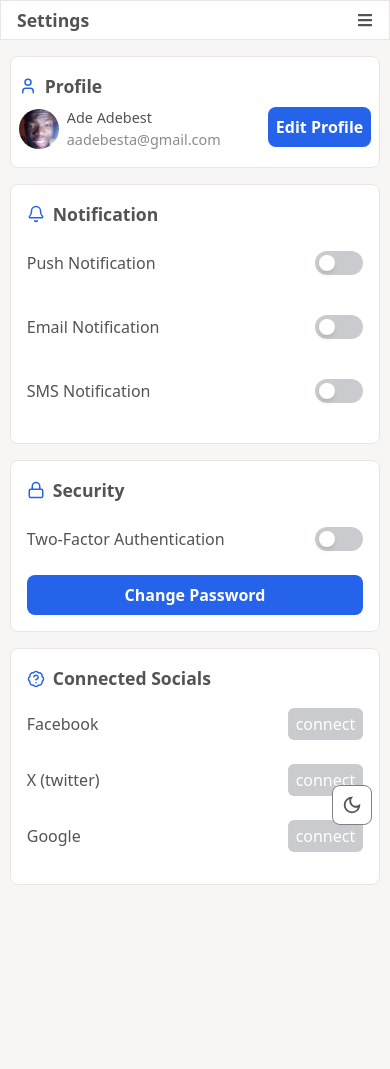
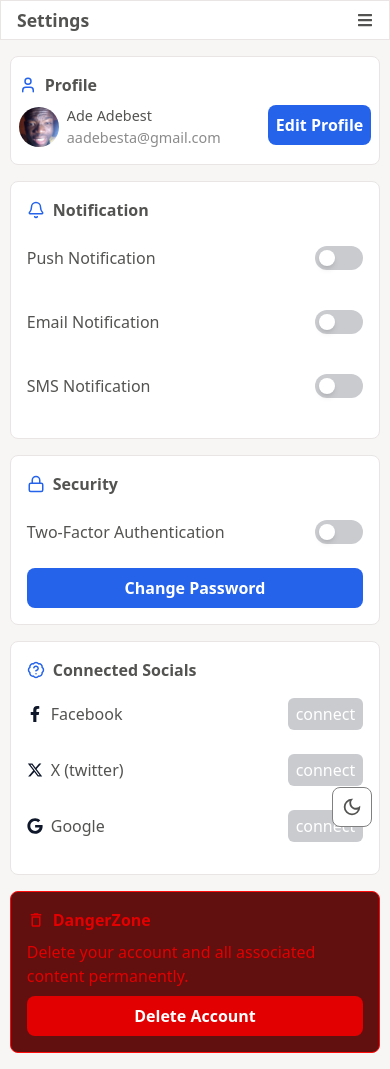
Before and after one commit to AdebestAA/admin-dashboard, a Next.js app: page /settings in a window 390 px wide. Before the commit the page ends 901 px from the top, so only its background shows below. Built offline with nearby package versions, Linux system fonts and the light colour scheme.

Commit message:
danger zone

```diff
--- a/package.json
+++ b/package.json
@@ -19,8 +19,7 @@
     "react-chartjs-2": "^5.3.0",
     "react-dom": "^19.0.0",
     "react-icons": "^5.5.0",
-    "react-redux": "^9.2.0",
-    "simple-icons": "^14.12.2"
+    "react-redux": "^9.2.0"
   },
   "devDependencies": {
     "@tailwindcss/postcss": "^4",
--- a/src/app/settings/page.tsx
+++ b/src/app/settings/page.tsx
@@ -1,5 +1,6 @@
 "use client"
 import ConnectedSocials from '@/components/SettingsComponents/ConnectedSocials'
+import DangerZone from '@/components/SettingsComponents/DangerZone'
 import Notification from '@/components/SettingsComponents/Notification'
 import Security from '@/components/SettingsComponents/Security'
 import dynamic from 'next/dynamic'
@@ -13,6 +14,7 @@ const page = () => {
       <Notification/>
       <Security/>
       <ConnectedSocials/>
+      <DangerZone/>
       </div>
   )
 }
--- a/src/components/ChangeTheme.tsx
+++ b/src/components/ChangeTheme.tsx
@@ -70,7 +70,7 @@ if (!theme) {
     {theme === "light" ? <MdOutlineDarkMode className='text-Dtext text-text' size={22} /> : <CiLight size={22} className='text-Dtext text-white' />}
 </button>
 {/* Mobile */}
-<button className='text-Dtext mdsm:hidden inline rounded-lg fixed left-[85%] top-[93%] bg-white dark:bg-Dwhite z-50 p-2 border-[gray] dar:border-Dborder border-[1px] cursor-pointer' onClick={()=> setTheme(theme === "light" ? "dark" : "light")}>
+<button className='text-Dtext mdsm:hidden inline rounded-lg fixed left-[85%] bottom-[2%] bg-white dark:bg-Dwhite z-50 p-2 border-[gray] dar:border-Dborder border-[1px] cursor-pointer' onClick={()=> setTheme(theme === "light" ? "dark" : "light")}>
     {theme === "light" ? <MdOutlineDarkMode className='text-Dtext text-text' size={22} /> : <CiLight size={22} className='text-Dtext text-text' />}
 </button>
 </>
--- a/src/components/SettingsComponents/ConnectedSocials.tsx
+++ b/src/components/SettingsComponents/ConnectedSocials.tsx
@@ -4,7 +4,9 @@ import { appDispatch, RootState } from "@/store"
 import { connect, disconnect } from "@/store/slices/ConnectedSocialSlice"
 import {BadgeHelp} from "lucide-react"
 import { useDispatch, useSelector } from "react-redux"
-
+import { FaFacebookF } from "react-icons/fa";
+import { FaXTwitter } from "react-icons/fa6";
+import { FaGoogle } from "react-icons/fa";
 const ConnectedSocials = () => {
 const dispatch = useDispatch<appDispatch>()
   const connectedSocialState = useSelector((state:RootState)=>{
@@ -16,14 +18,16 @@ const dispatch = useDispatch<appDispatch>()
     >
 <div className='flex items-center'>
         <BadgeHelp className='text-blue' size={18}/>
-<h1 className='text-[1.1rem] font-semibold ml-2'>Connected Socials</h1>
+
+<h1 className='text-[1rem] md:text-[1.1rem] font-semibold ml-2'>Connected Socials</h1>
         </div>
         <div>
            {connectedSocialState.length > 0 && connectedSocialState.map((item,index)=>{
 
        return (
            <section className="flex justify-between my-2 py-2" key={index}>
-               <p className="flex items-center">{item.name}</p>
+               <div className="flex items-center"> <span>{item.name.toLocaleLowerCase().trim() == "facebook" ? <FaFacebookF className=" text-Dwhite dark:text-white" size={16}/> : item.name.toLocaleLowerCase().trim() == "google" ?<FaGoogle className=" text-Dwhite dark:text-white" size={16}/> : <FaXTwitter className=" text-Dwhite dark:text-white" size={16}/>}</span><span className="ml-2">{item.name}</span></div>
+
                    <button
                      onClick={()=> {
 
--- /dev/null
+++ b/src/components/SettingsComponents/DangerZone.tsx
@@ -0,0 +1,20 @@
+import React from 'react'
+import { MdDeleteOutline } from "react-icons/md";
+
+
+const DangerZone = () => {
+  return (
+    <div className="w-[95%] mx-auto flex flex-col  my-4 bg-[#620f0f]  border-[#ff0c0c]  border-[1px] rounded-lg py-4 px-4"
+    >
+        <div className='flex items-center'>
+        <MdDeleteOutline className='text-[#e30000]' size={18}/>
+
+<h1 className='text-[1rem] text-[#e30000] md:text-[1.1rem] font-semibold ml-2'> DangerZone</h1>
+        </div>
+       <p className='text-[#e30000] my-2'>Delete your account and all associated content permanently.</p>
+       <button className='bg-[#e30000] rounded-lg h-10 md:h-12 mdsm:max-w-[160px] px-2 hover:opacity-70 cursor-pointer text-white font-semibold'>Delete Account</button>
+        </div>
+  )
+}
+
+export default DangerZone
--- a/src/components/SettingsComponents/Notification.tsx
+++ b/src/components/SettingsComponents/Notification.tsx
@@ -16,7 +16,7 @@ const notificationState = useSelector((state:RootState)=>{
     <div className="w-[95%] mx-auto flex flex-col  my-4 bg-white dark:bg-Dwhite border-border dark:border-Dborder border-[1px] rounded-lg py-4 px-4">
             <div className='flex items-center'>
         <Bell className='text-blue' size={18}/>
-<h1 className='text-[1.1rem] font-semibold ml-2'>Notification</h1>
+<h1 className='text-[1rem] md:text-[1.1rem] font-semibold ml-2'>Notification</h1>
         </div>
 
 <div>
--- a/src/components/SettingsComponents/Profile.tsx
+++ b/src/components/SettingsComponents/Profile.tsx
@@ -7,7 +7,7 @@ const Profile = () => {
     <div className='w-[95%] mx-auto flex flex-col my-4 bg-white dark:bg-Dwhite border-border dark:border-Dborder border-[1px] rounded-lg py-4 px-2'>
         <div className='flex items-center'>
         <User className='text-blue' size={18}/>
-<h1 className='text-[1.1rem] font-semibold ml-2'>Profile</h1>
+<h1 className='text-[1rem] md:text-[1.1rem] font-semibold ml-2'>Profile</h1>
         </div>
 
 <div className='flex justify-between w-full mt-2'>
--- a/src/components/SettingsComponents/Security.tsx
+++ b/src/components/SettingsComponents/Security.tsx
@@ -16,7 +16,7 @@ const securityState = useSelector((state:RootState)=>{
     >
          <div className='flex items-center'>
         <Lock className='text-blue' size={18}/>
-<h1 className='text-[1.1rem] font-semibold ml-2'>Security</h1>
+<h1 className='text-[1rem] md:text-[1.1rem] font-semibold ml-2'>Security</h1>
         </div>
         <div>
     {securityState.length > 0 && securityState.map((item,index)=>{
--- a/src/utils/types.ts
+++ b/src/utils/types.ts
@@ -1,5 +1,5 @@
         import { IconType } from "react-icons";
-import { SimpleIcon } from "simple-icons";
+
 
 
         // SIDE MENU TYPE
@@ -75,5 +75,5 @@ import { SimpleIcon } from "simple-icons";
         id:number,
         name:string,
         connected:boolean,
-        icon:React.ElementType
+
         }
```
Also changed, not shown: src/store/slices/ConnectedSocialSlice.ts (+4 -6 lines), 1 other file (tests, documents, lock files or other folders).
